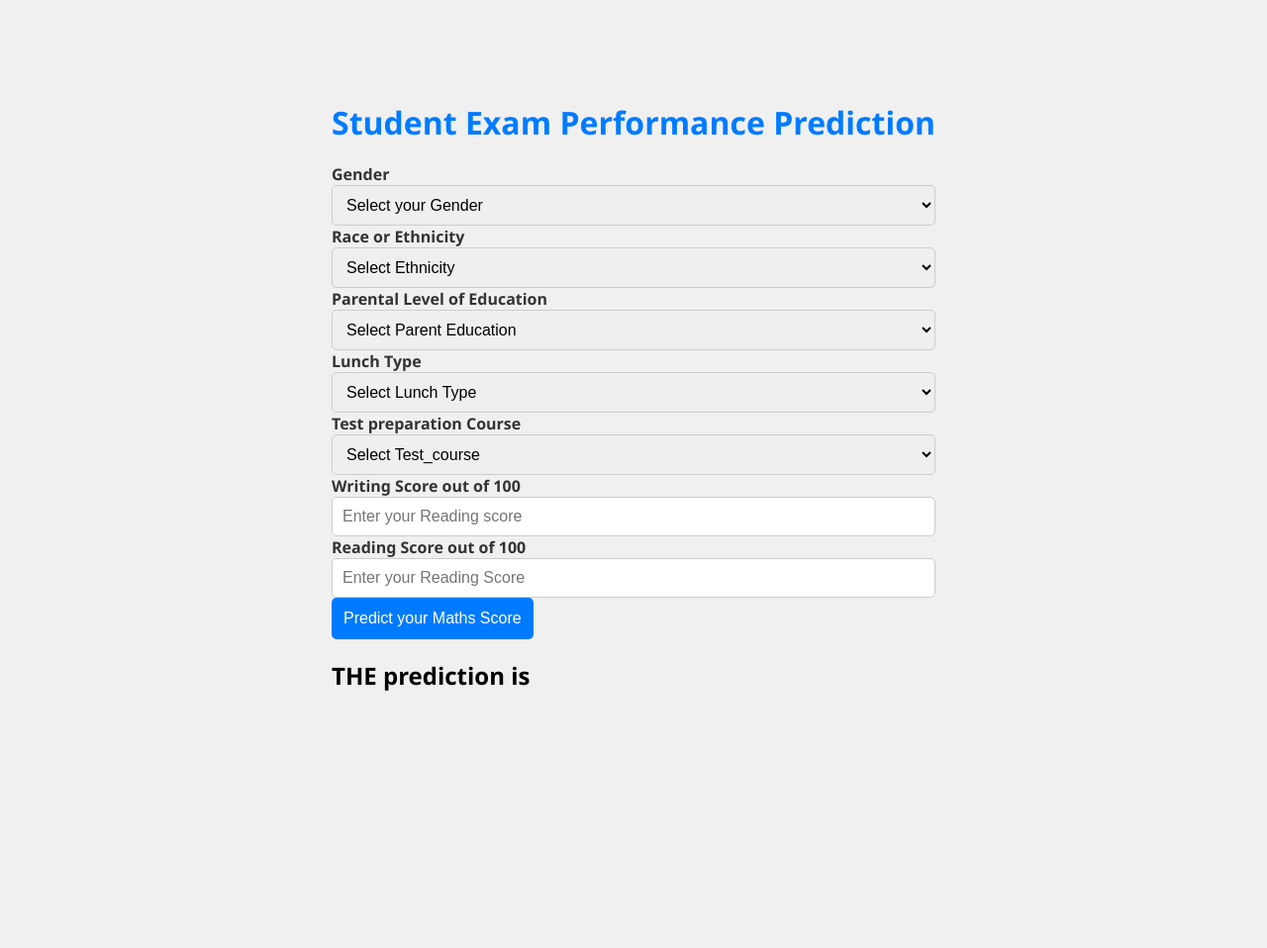
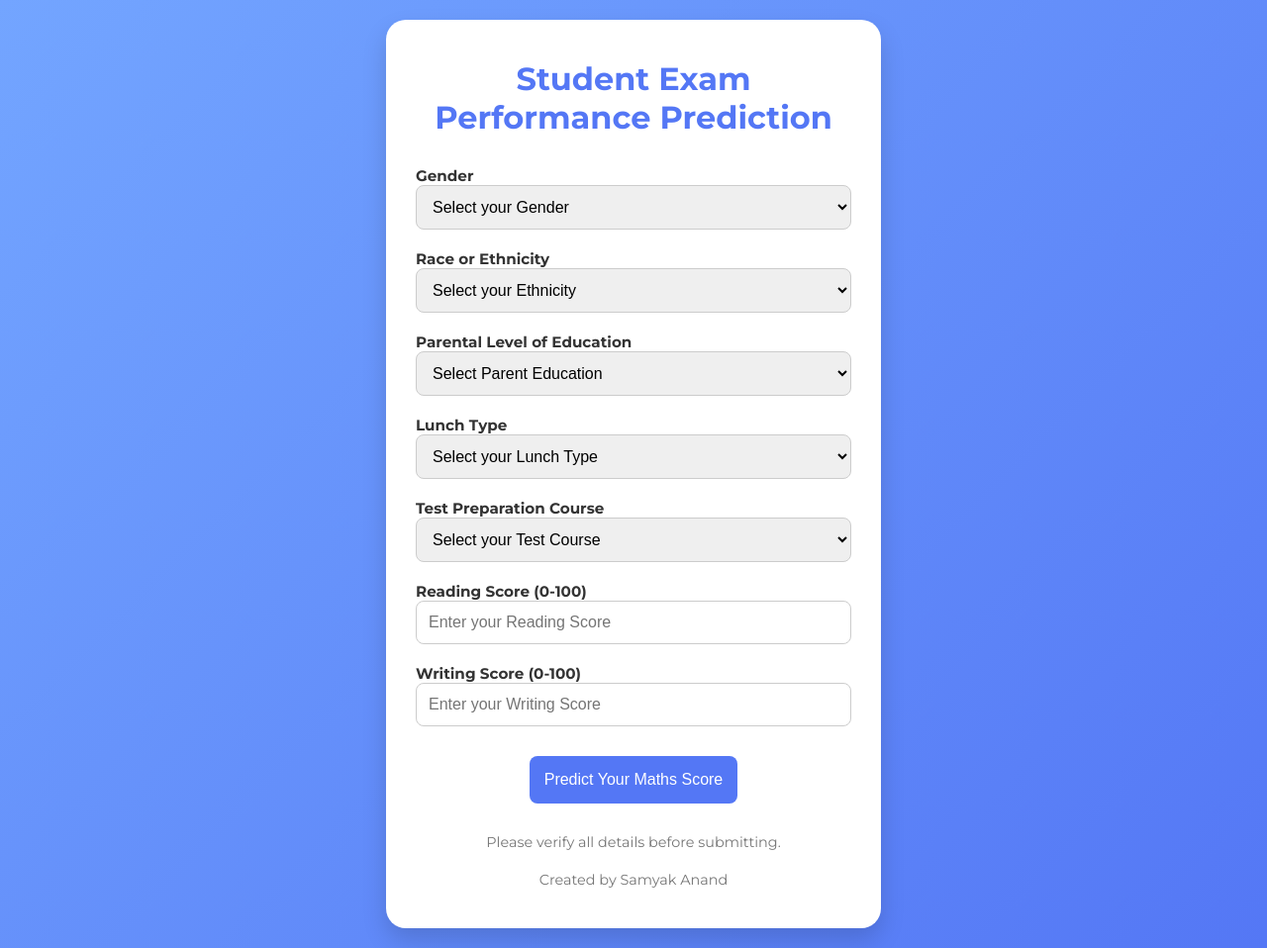
Before and after one commit to SamyakAnand/1.End-to-end-Ml-project, a Flask app: page /home in a window 1280 px wide. Shown: the whole page at 99% size. Before the commit the page ends 698 px from the top, so only its background shows below. Run offline with Flask 3, Linux system fonts and the light colour scheme.

Commit message:
New student performance predictor UI

```diff
--- a/app.py
+++ b/app.py
@@ -1,40 +1,41 @@
 from flask import Flask, request, render_template
-import numpy as np
-import pandas as pd
-from sklearn.preprocessing import StandardScaler
 from src.pipeline.predict_pipeline import CustomData, PredictPipeline
 
-application = Flask(__name__)
-app = application
+app = Flask(__name__)
 
-## Route for the index page
 @app.route('/')
 def index():
     return render_template('index.html')
 
-## Route for the home page (Prediction form)
 @app.route('/home')
 def home():
     return render_template('home.html')
 
-## Route for prediction
 @app.route('/predictdata', methods=['POST'])
 def predict_datapoint():
-    data = CustomData(
-        gender=request.form.get('gender'),
-        race_ethnicity=request.form.get('ethnicity'),
-        parental_level_of_education=request.form.get('parental_level_of_education'),
-        lunch=request.form.get('lunch'),
-        test_preparation_course=request.form.get('test_preparation_course'),
-        reading_score=float(request.form.get('reading_score')),
-        writing_score=float(request.form.get('writing_score'))
-    )
+    try:
+        # Retrieve form data and convert to our custom data structure.
+        data = CustomData(
+            gender=request.form.get('gender'),
+            race_ethnicity=request.form.get('ethnicity'),
+            parental_level_of_education=request.form.get('parental_level_of_education'),
+            lunch=request.form.get('lunch'),
+            test_preparation_course=request.form.get('test_preparation_course'),
+            reading_score=float(request.form.get('reading_score')),
+            writing_score=float(request.form.get('writing_score'))
+        )
+        pred_df = data.get_data_as_data_frame()
 
-    pred_df = data.get_data_as_data_frame()
-    predict_pipeline = PredictPipeline()
-    results = predict_pipeline.predict(pred_df)
+        # Initialize the prediction pipeline and perform prediction
+        predict_pipeline = PredictPipeline()
+        results = predict_pipeline.predict(pred_df)
+        prediction = results[0]
+    except Exception as e:
+        # In case of error, log the exception and provide a default message.
+        prediction = f"An error occurred: {str(e)}"
 
-    return render_template('home.html', results=results[0])
+    # Render the result page with prediction value
+    return render_template('result.html', results=prediction)
 
 if __name__ == "__main__":
     app.run(host="0.0.0.0")
--- a/templates/home.html
+++ b/templates/home.html
@@ -1,36 +1,55 @@
-<html>
+<!DOCTYPE html>
+<html lang="en">
 <head>
   <meta charset="UTF-8">
   <meta name="viewport" content="width=device-width, initial-scale=1.0">
-        <title>Student Exam Performance Indicator</title>
+  <title>Student Exam Performance Prediction</title>
+  <link href="https://fonts.googleapis.com/css2?family=Montserrat:wght@400;700&display=swap" rel="stylesheet">
   <style>
-            /* General styles */
-            body {
-                font-family: 'Segoe UI', Tahoma, Geneva, Verdana, sans-serif;
+    /* Global Reset */
+    * {
       margin: 0;
       padding: 0;
-                background-color: #f0f0f0;
+      box-sizing: border-box;
+    }
+
+    /* Body Styling */
+    body {
+      font-family: 'Montserrat', sans-serif;
+      background: linear-gradient(135deg, #73a5ff, #5477f5);
+      min-height: 100vh;
       display: flex;
       justify-content: center;
       align-items: center;
-                min-height: 100vh;
+      padding: 20px;
     }
 
+    /* Container Styling */
     .container {
-                background-color: #fff;
-                border-radius: 10px;
-                box-shadow: 0 0 20px rgba(0, 0, 0, 0.1);
-                padding: 30px;
-                width: 400px;
-                max-width: 90%;
+      background: #ffffff;
+      border-radius: 20px;
+      box-shadow: 0 12px 25px rgba(0, 0, 0, 0.15);
+      padding: 40px 30px;
+      width: 100%;
+      max-width: 500px;
+      animation: fadeIn 0.8s ease-out;
     }
 
+    @keyframes fadeIn {
+      from { opacity: 0; transform: translateY(20px); }
+      to { opacity: 1; transform: translateY(0); }
+    }
+
+    /* Header Styling */
     h1 {
       text-align: center;
-                margin-bottom: 20px;
-                color: #007bff;
+      margin-bottom: 30px;
+      color: #5477f5;
+      font-size: 2rem;
+      font-weight: 700;
     }
 
+    /* Form Styling */
     form {
       display: flex;
       flex-direction: column;
@@ -41,148 +60,132 @@
     }
 
     .form-label {
-                font-weight: bold;
-                margin-bottom: 5px;
+      font-weight: 600;
+      margin-bottom: 8px;
       color: #333;
+      font-size: 0.95rem;
     }
 
     .form-control {
       width: 100%;
-                padding: 10px;
+      padding: 12px;
       border: 1px solid #ccc;
-                border-radius: 5px;
-                box-sizing: border-box;
-                font-size: 16px;
+      border-radius: 8px;
+      font-size: 1rem;
+      transition: border-color 0.3s ease;
+    }
+
+    .form-control:focus {
+      outline: none;
+      border-color: #5477f5;
+    }
+
+    /* Button Container to center the button */
+    .btn-container {
+      text-align: center;
     }
 
     .btn {
-                background-color: #007bff;
+      background-color: #5477f5;
       color: #fff;
-                padding: 12px;
+      padding: 15px;
       border: none;
-                border-radius: 5px;
+      border-radius: 8px;
       cursor: pointer;
-                font-size: 16px;
-                transition: background-color 0.3s ease;
+      font-size: 1rem;
+      margin-top: 10px;
+      transition: background-color 0.3s ease, transform 0.3s ease;
     }
 
     .btn:hover {
-                background-color: #0056b3;
+      background-color: #3e5ecf;
+      transform: translateY(-3px);
     }
 
-            .prediction {
+    .note {
       text-align: center;
+      font-size: 0.9rem;
+      color: #777;
+      margin-top: 10px;
+    }
+
+    .creator {
+      text-align: center;
+      font-size: 0.9rem;
+      color: #777;
       margin-top: 20px;
-                color: #007bff;
     }
   </style>
 </head>
 <body>
-    <div class="login">
-        <h1>
-           Student Exam Performance Prediction
-        </h1>
-       <form action="{{ url_for('predict_datapoint')}}" method="post">
-
-        <div class="mb-3">
-            <label class="form-label">Gender</label>
-            <select class="form-control" name="gender" placeholder="Enter you Gender" required>
-                <option class="placeholder" selected disabled value="">Select your Gender</option>
-                <option value="male">
-                    Male
-                </option>
-                <option value="female">
-                    Female
-                </option>
+  <div class="container">
+    <h1>Student Exam Performance Prediction</h1>
+    <form action="{{ url_for('predict_datapoint') }}" method="post">
+      <div class="form-group">
+        <label class="form-label" for="gender">Gender</label>
+        <select class="form-control" name="gender" id="gender" required>
+          <option selected disabled value="">Select your Gender</option>
+          <option value="male">Male</option>
+          <option value="female">Female</option>
         </select>
       </div>
-        <div class="mb-3">
-            <label class="form-label">Race or Ethnicity</label>
-            <select class="form-control" name="ethnicity" placeholder="Enter you ethnicity" required>
-                <option class="placeholder" selected disabled value="">Select Ethnicity</option>
-                <option value="group A">
-                    Group A
-                </option>
-                <option value="group B">
-                    Group B
-                </option>
-                <option value="group C">
-                    Group C
-                </option>
-                <option value="group D">
-                    Group D
-                </option>
-                <option value="group E">
-                    Group E
-                </option>
+      <div class="form-group">
+        <label class="form-label" for="ethnicity">Race or Ethnicity</label>
+        <select class="form-control" name="ethnicity" id="ethnicity" required>
+          <option selected disabled value="">Select your Ethnicity</option>
+          <option value="group A">Group A</option>
+          <option value="group B">Group B</option>
+          <option value="group C">Group C</option>
+          <option value="group D">Group D</option>
+          <option value="group E">Group E</option>
         </select>
       </div>
-        <div class="mb-3">
-            <label class="form-label">Parental Level of Education</label>
-            <select class="form-control" name="parental_level_of_education"
-                placeholder="Enter you Parent Education" required>
-                <option class="placeholder" selected disabled value="">Select Parent Education</option>
-                <option value="associate's degree">
-                    associate's degree
-                </option>
-                <option value="bachelor's degree">
-                    bachelor's degree
-                </option>
-                <option value="high school">
-                    high school
-                </option>
-                <option value="master's degree">
-                    master's degree
-                </option>
-                <option value="some college">
-                    some college
-                </option>
-                <option value="some high school">
-                    some high school
-                </option>
+      <div class="form-group">
+        <label class="form-label" for="parental_level_of_education">Parental Level of Education</label>
+        <select class="form-control" name="parental_level_of_education" id="parental_level_of_education" required>
+          <option selected disabled value="">Select Parent Education</option>
+          <option value="associate's degree">Associate's Degree</option>
+          <option value="bachelor's degree">Bachelor's Degree</option>
+          <option value="high school">High School</option>
+          <option value="master's degree">Master's Degree</option>
+          <option value="some college">Some College</option>
+          <option value="some high school">Some High School</option>
         </select>
       </div>
-        <div class="mb-3">
-            <label class="form-label">Lunch Type</label>
-            <select class="form-control" name="lunch" placeholder="Enter you Lunch" required>
-                <option class="placeholder" selected disabled value="">Select Lunch Type</option>
-                <option value="free/reduced">
-                    free/reduced
-                </option>
-                <option value="standard">
-                    standard
-                </option>
+      <div class="form-group">
+        <label class="form-label" for="lunch">Lunch Type</label>
+        <select class="form-control" name="lunch" id="lunch" required>
+          <option selected disabled value="">Select your Lunch Type</option>
+          <option value="free/reduced">Free/Reduced</option>
+          <option value="standard">Standard</option>
         </select>
       </div>
-        <div class="mb-3">
-            <label class="form-label">Test preparation Course</label>
-            <select class="form-control" name="test_preparation_course" placeholder="Enter you Course"
-                required>
-                <option class="placeholder" selected disabled value="">Select Test_course</option>
-                <option value="none">
-                    None
-                </option>
-                <option value="completed">
-                    Completed
-                </option>
+      <div class="form-group">
+        <label class="form-label" for="test_preparation_course">Test Preparation Course</label>
+        <select class="form-control" name="test_preparation_course" id="test_preparation_course" required>
+          <option selected disabled value="">Select your Test Course</option>
+          <option value="none">None</option>
+          <option value="completed">Completed</option>
         </select>
       </div>
-        <div class="mb-3">
-            <label class="form-label">Writing Score out of 100</label>
-            <input class="form-control" type="number" name="reading_score"
-                placeholder="Enter your Reading score" min='0' max='100' />
+      <div class="form-group">
+        <label class="form-label" for="reading_score">Reading Score (0-100)</label>
+        <input class="form-control" type="number" name="reading_score" id="reading_score" placeholder="Enter your Reading Score" min="0" max="100" required>
       </div>
-        <div class="mb-3">
-            <label class="form-label">Reading Score out of 100</label>
-            <input class="form-control" type="number" name="writing_score"
-                placeholder="Enter your Reading Score" min='0' max='100' />
+      <div class="form-group">
+        <label class="form-label" for="writing_score">Writing Score (0-100)</label>
+        <input class="form-control" type="number" name="writing_score" id="writing_score" placeholder="Enter your Writing Score" min="0" max="100" required>
       </div>
-        <div class="mb-3">
-            <input class="btn btn-primary" type="submit" value="Predict your Maths Score" required />
+      <div class="form-group btn-container">
+        <input class="btn" type="submit" value="Predict Your Maths Score">
       </div>
     </form>
-    <h2>
-       THE  prediction is {{results}}
-    </h2>
-   <body>
+    <div class="note">
+      Please verify all details before submitting.
+    </div>
+    <div class="creator">
+      Created by Samyak Anand
+    </div>
+  </div>
+</body>
 </html>
```
Also changed, not shown: templates/index.html (+83 -54 lines), templates/result.html (added, +91 -0 lines), Images/Index.png. Lines whose indentation alone changed are shown as unchanged.
